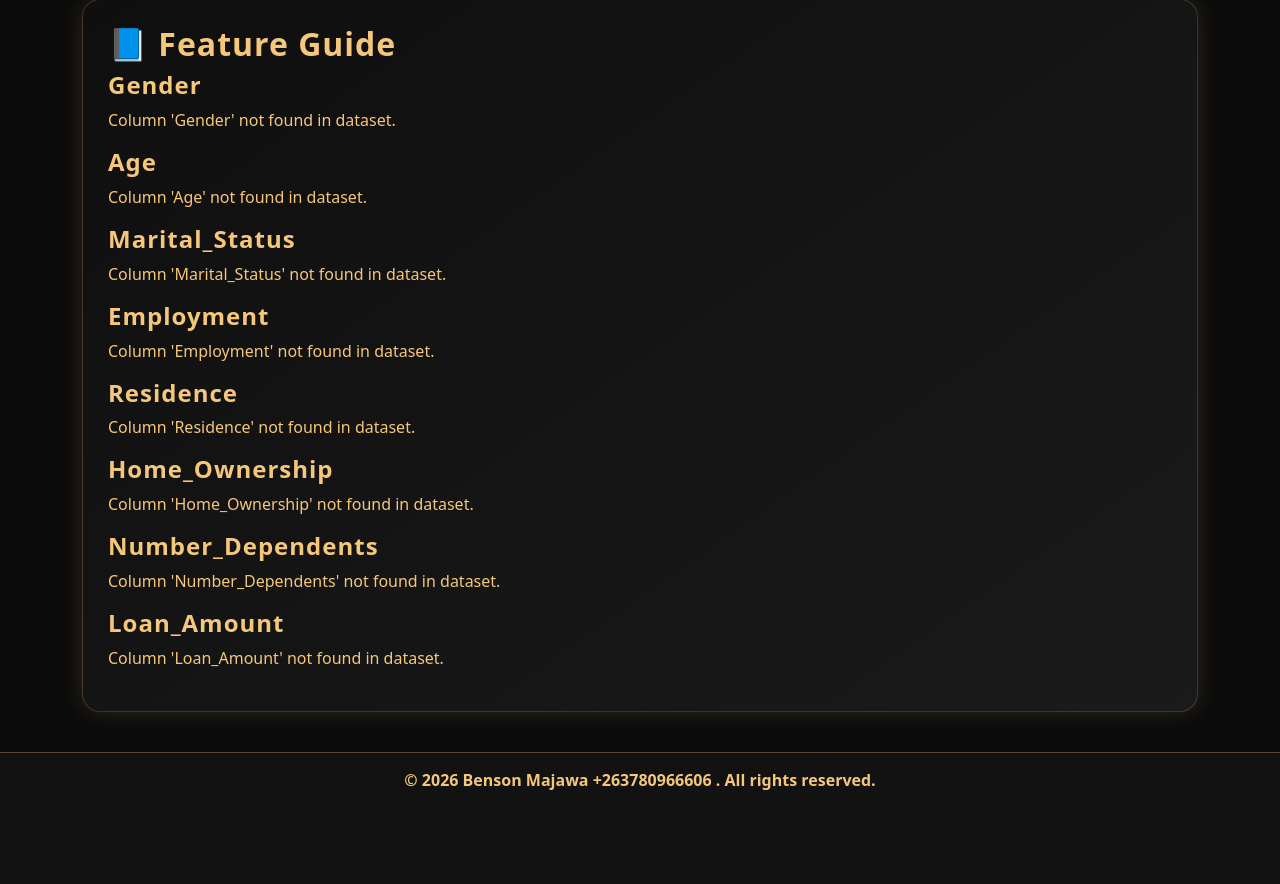
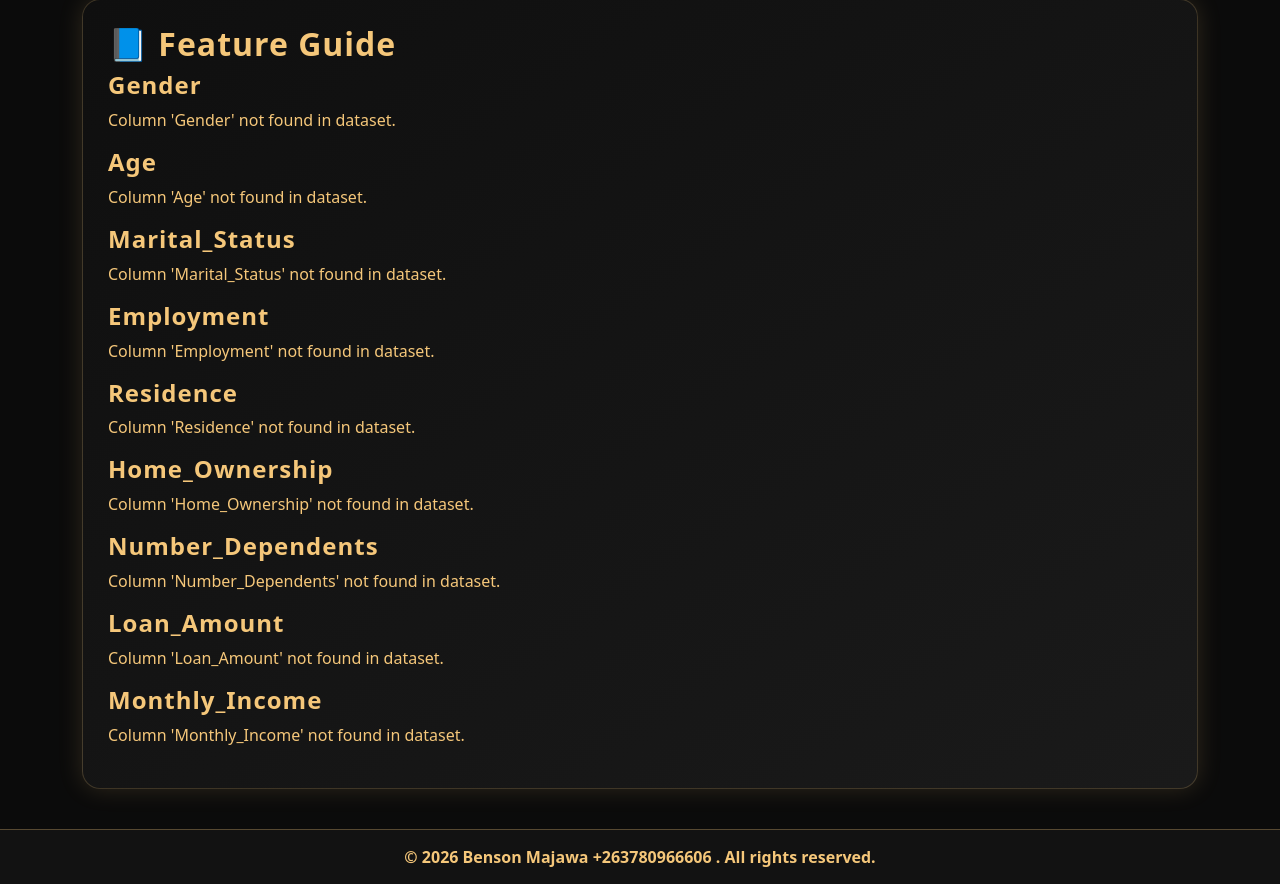
Before and after one commit to majawabenson844-del/credit-risk-flask, a Python web app: template templates/feature_guide.html in a window 1280 px wide. Shown: the part 84-968 px from the top of the page. Before the commit the page ends 874 px from the top, so only its background shows below. Run offline with Jinja, Linux system fonts and the light colour scheme; the template is opened without the code that fills it, so the values that code supplies are empty.

Commit message:
Add 'Monthly_Income' to feature guide columns

```diff
--- a/templates/feature_guide.html
+++ b/templates/feature_guide.html
@@ -3,7 +3,7 @@
 <div class="card">
   <h2>📘 Feature Guide</h2>
   {% if data is not none and not data.empty %}
-    {% for col in ['Gender','Age','Marital_Status','Employment','Residence','Home_Ownership','Number_Dependents','Loan_Amount'] %}
+    {% for col in ['Gender','Age','Marital_Status','Employment','Residence','Home_Ownership','Number_Dependents','Loan_Amount','Monthly_Income'] %}
       <h4>{{ col }}</h4>
       {% if col in data.columns %}
         <p>Possible values: {{ data[col].unique().tolist() }}</p>
```
